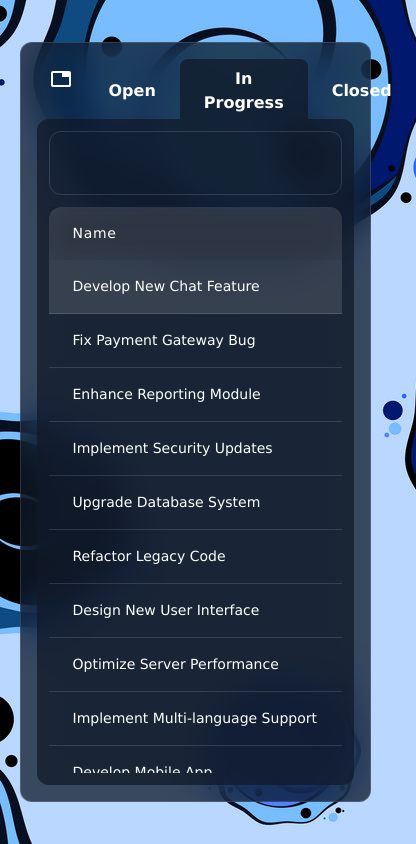
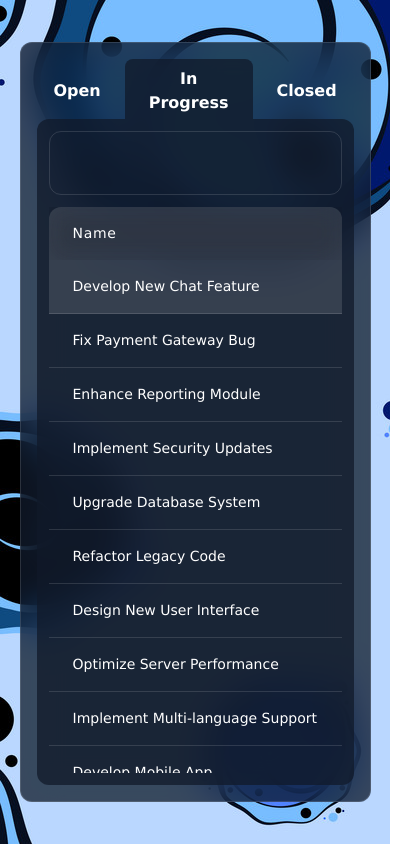
Before and after one commit to Mayank-Singh-Chouhan/superdm-assingment, a Next.js app: page / in a window 390 px wide. Shown: the whole page, 416 px wide, since content can reach past the window. Built offline with nearby package versions, Linux system fonts and the light colour scheme.

Commit message:
feat: handled responsiveness

```diff
--- a/src/components/molecules/modal.tsx
+++ b/src/components/molecules/modal.tsx
@@ -38,7 +38,7 @@ export default function Modal({ isOpen, onClose, children, onKeyDown }: ModalPro
       className="fixed top-0 left-0 w-screen h-screen flex items-center justify-center bg-black bg-opacity-50 z-50"
     >
       <FocusLock>
-        <div className="bg-fs-border backdrop-blur-lg relative p-8 rounded-xl shadow-lg min-w-[32rem] max-w-full overflow-y-auto">
+        <div className="bg-fs-border backdrop-blur-lg relative p-8 rounded-xl shadow-lg w-96 lg:min-w-[32rem] lg:max-w-full overflow-y-auto">
           {children}
           <button
             onClick={onClose}
--- a/src/components/molecules/table-skeleton.tsx
+++ b/src/components/molecules/table-skeleton.tsx
@@ -27,7 +27,7 @@ const TableSkeleton = () => {
                   key={colIndex}
                   className="px-6 py-4 whitespace-nowrap text-white text-[14px] font-normal"
                 >
-                  <span className='inline-block h-2 bg-fs-border rounded-2xl w-full'></span>
+                  <span className='inline-block h-2 bg-fs-border rounded-2xl min-w-14 w-full'></span>
                 </td>
               ))}
             </tr>
--- a/src/components/organisms/task-modal.tsx
+++ b/src/components/organisms/task-modal.tsx
@@ -26,8 +26,6 @@ const TaskModal = ({ isOpen, setIsOpen, task, modalActions }: ITaskModal) => {
     const [comment, setComment] = useState<string>("");
     const [newStatus, setNewStatus] = useState<TaskStatus | null>(null);
     const [comments, setComments] = useState<Array<ITaskComment>>([]);
-
-
 
     const handleKeyDown = (e: KeyboardEvent) => {
         if (!isModalOpen) {
--- a/src/components/templates/workspace-template.tsx
+++ b/src/components/templates/workspace-template.tsx
@@ -29,8 +29,8 @@ const WorkspaceTemplate = () => {
 
     return (
         <div className="h-[90vh] w-[90vw] backdrop-blur-[19px] rounded-xl border border-fs-border bg-fs-background backdrop-saturate-[180%] flex flex-col p-4" >
-            <nav className="flex shrink-0">
-                <div className="px-3 pt-2 pb-1">
+            <nav className="flex justify-center lg:justify-normal shrink-0">
+                <div className="px-3 pt-2 pb-1 hidden lg:block">
                     <svg xmlns="http://www.w3.org/2000/svg" height="24px" viewBox="0 -960 960 960" width="24px" fill="#FFFFFF"><path d="M160-240h640v-320H520v-160H160v480Zm0 80q-33 0-56.5-23.5T80-240v-480q0-33 23.5-56.5T160-800h640q33 0 56.5 23.5T880-720v480q0 33-23.5 56.5T800-160H160Zm0-80v-480 480Z" /></svg>
                 </div>
                 {TAB_DATA.map((tab, idx) => {
```
